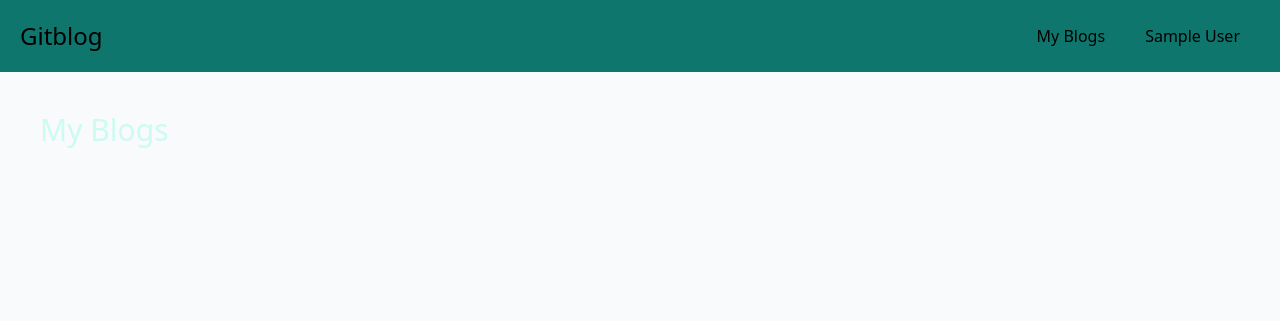
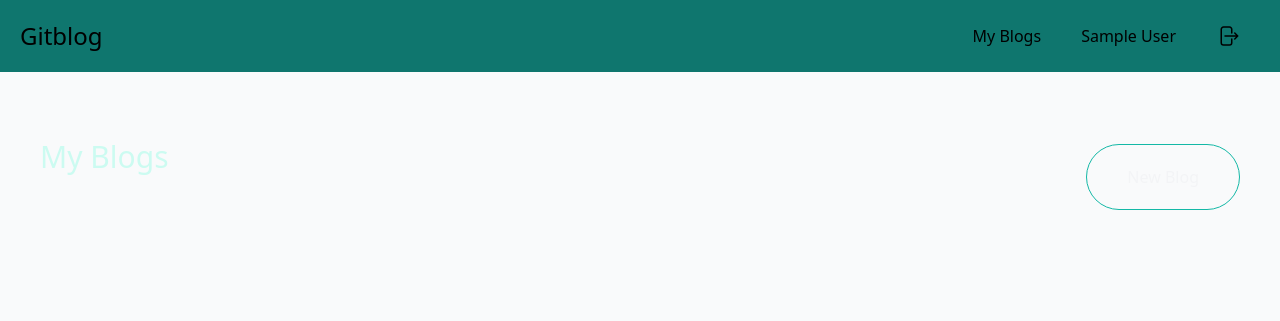
Before and after one commit to mspivak/gitblog, a Django app: page /blogs/admin/blogs in a window 1280 px wide. Shown: the top 321 px of the page. Run offline with Django 4.2, Linux system fonts and the light colour scheme; the visitor is signed in with stand-in values (Sample User, id 1); data that the repository does not hold is empty; some libraries are stand-ins or nearby versions.

Commit message:
home and admin grooming

```diff
--- a/blogs/markdown.py
+++ b/blogs/markdown.py
@@ -19,7 +19,7 @@ class HighlighterRenderer(misaka.HtmlRenderer):
         if lexer:
             formatter = HtmlFormatter()
             return highlight(text, lexer, formatter)
-        # default
+
         return '\n<pre><code>{}</code></pre>\n'.format(houdini.escape_html(text.strip()))
 
 
--- a/blogs/templates/blogs/admin_blogs.html
+++ b/blogs/templates/blogs/admin_blogs.html
@@ -2,12 +2,23 @@
 
 {% block content %}
 
-    <h1 class="p-10 text-3xl text-teal-100">My Blogs</h1>
+    <div class="p-10">
 
-    <div class="grid grid-cols-4 gap-4 p-10">
+
+        <div class="flex items-center place-content-between">
+
+            <h1 class="mb-10 text-3xl text-teal-100">My Blogs</h1>
+
+            <a href="{% url 'github_new' %}"
+               class="inline-block my-8 border border-teal-500 text-gray-100 rounded-full no-underline hover:bg-teal-500/10 py-5 px-10">
+                New Blog
+            </a>
+        </div>
+
+        <div class="grid grid-cols-4 gap-4 mt-10">
             {% for blog in blogs %}
             <a href="{% url 'blog_home' username=blog.owner.username blog_slug=blog.slug %}"
-                class="border p-5 rounded-xl dark:text-gray-100 dark:border-gray-200 hover:bg-teal-500/20 cursor-pointer">
+                    class="border p-5 rounded-xl dark:text-gray-100 dark:border-gray-200/25 hover:bg-teal-500/10 cursor-pointer">
                 <div class="text-bold">{{ blog.name }}</div>
                 <div class="text-teal-500">
                     <code>{{ blog.owner.username }}/{{ blog.slug }}</code>
@@ -18,4 +29,7 @@
             </a>
             {% endfor %}
         </div>
+
+    </div>
+
 {% endblock %}
--- a/blogs/templates/blogs/base.html
+++ b/blogs/templates/blogs/base.html
@@ -8,6 +8,11 @@
             <ul class="grow flex justify-end">
                 <li class="mx-5"><a href="{% url 'admin_blogs' %}" class="dark:text-gray-200">My Blogs</a></li>
                 <li class="mx-5"><a href="" class="dark:text-gray-200">{{ user.name }}</a></li>
+                <li class="mx-5"><a href="{% url 'logout' %}" class="dark:text-gray-200">
+                    <svg xmlns="http://www.w3.org/2000/svg" fill="none" viewBox="0 0 24 24" stroke-width="1.5" stroke="currentColor" class="w-6 h-6">
+                        <path stroke-linecap="round" stroke-linejoin="round" d="M15.75 9V5.25A2.25 2.25 0 0013.5 3h-6a2.25 2.25 0 00-2.25 2.25v13.5A2.25 2.25 0 007.5 21h6a2.25 2.25 0 002.25-2.25V15m3 0l3-3m0 0l-3-3m3 3H9"></path>
+                    </svg>
+                </a></li>
             </ul>
         </nav>
     {% endif %}
--- a/blogs/urls.py
+++ b/blogs/urls.py
@@ -7,5 +7,5 @@ urlpatterns = [
     path('<slug:username>/<slug:blog_slug>', views.blog_home, name='blog_home'),
     path('<slug:username>/<slug:blog_slug>/<slug:category_slug>', views.blog_category, name='blog_category'),
     path('<slug:username>/<slug:blog_slug>/<slug:category_slug>/<slug:post_slug>', views.blog_post, name='blog_post'),
-    path("__reload__/", include("django_browser_reload.urls")),
+    path('__reload__/', include('django_browser_reload.urls')),
 ]
--- a/blogs/views.py
+++ b/blogs/views.py
@@ -53,6 +53,7 @@ def blog_post(request, username, blog_slug, category_slug, post_slug):
         'previous_post': Post.objects.previous(post),
     })
 
+
 def admin_blogs(request):
 
     return render(request, 'blogs/admin_blogs.html', context={
--- a/gitblog/settings.py
+++ b/gitblog/settings.py
@@ -62,6 +62,7 @@ INSTALLED_APPS = [
     'users',
     'blogs',
     'pages',
+
 ]
 
 MIDDLEWARE = [
--- a/pages/urls.py
+++ b/pages/urls.py
@@ -4,4 +4,5 @@ from . import views
 
 urlpatterns = [
     path('', views.home, name='home'),
+    path('logout', views.auth_logout, name='logout')
 ]
```
Also changed, not shown: gh/templates/gh/new.html (+10 -6 lines), pages/templates/pages/home.html (+8 -3 lines), pages/views.py (+25 -2 lines). Lines whose indentation alone changed are shown as unchanged.
